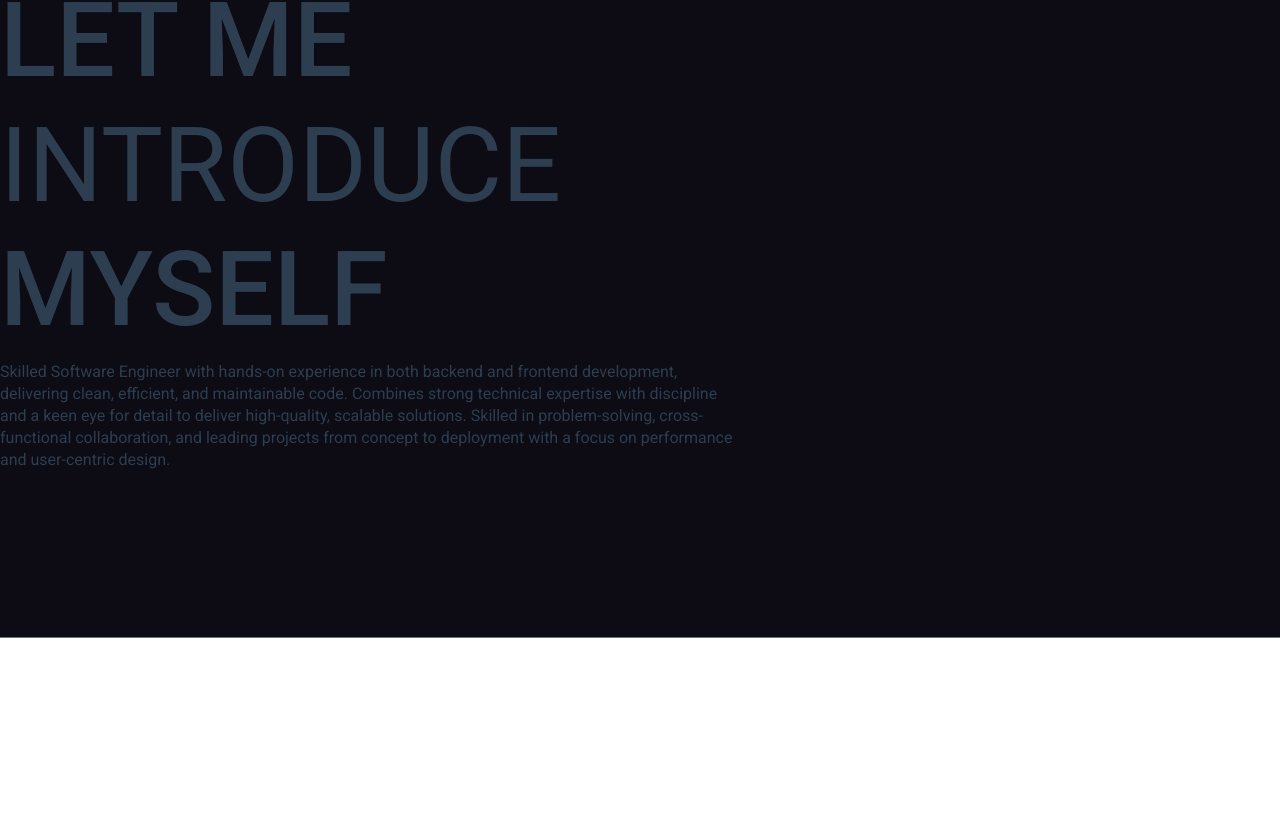
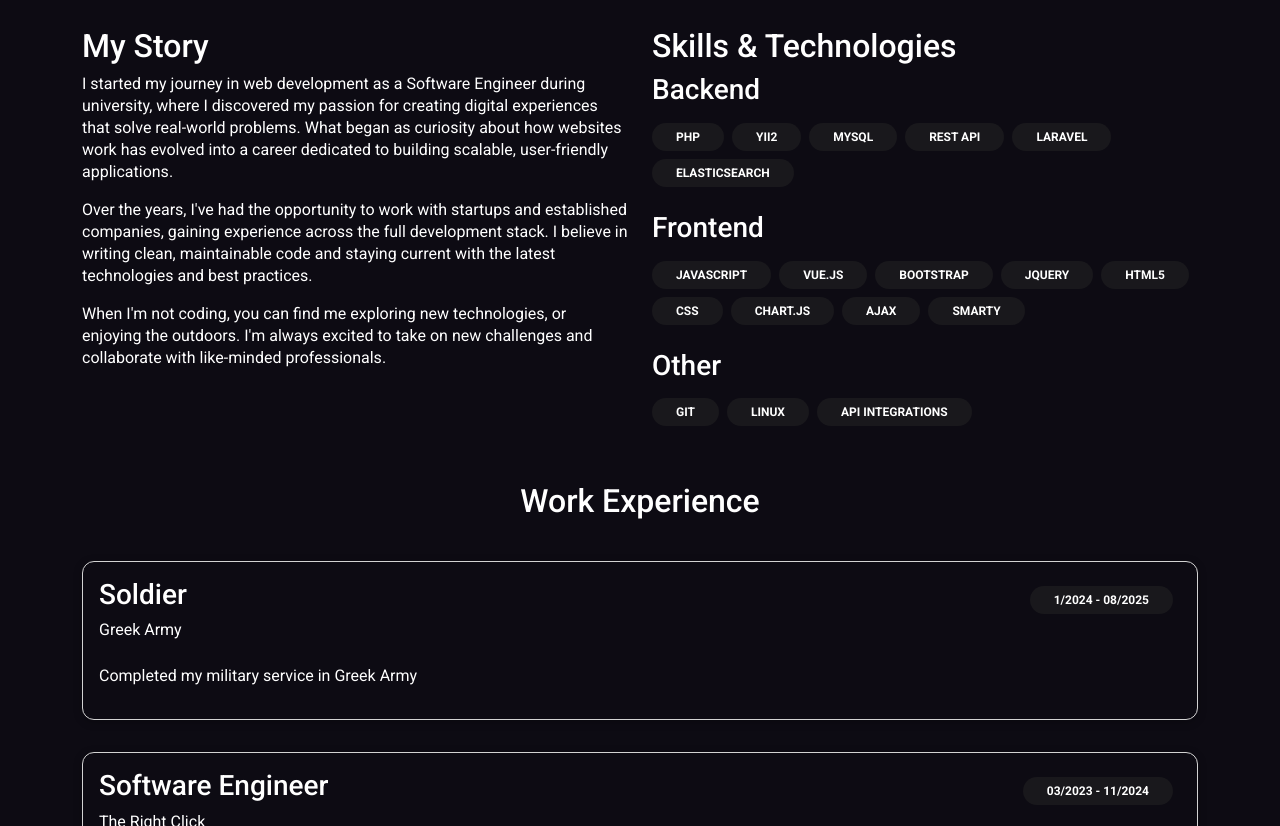
Before and after one commit to bogdanGR/portfolio, a Vue app: page /about in a window 1280 px wide. Shown: the part 234-1060 px from the top of the page. Before the commit the page ends 939 px from the top, so only its background shows below. Built offline with nearby package versions, Linux system fonts and the light colour scheme.

Commit message:
adjust base badge and card, implemented abouv page

```diff
--- a/src/components/ui/baseBadge.vue
+++ b/src/components/ui/baseBadge.vue
@@ -16,7 +16,7 @@ export default {
 </script>
 <style scoped>
 .badge {
-  background-color: #252525;
+  background-color: rgba(37, 37, 37, 0.53);
   color: #ffffff;
   border-radius: 30px;
   padding: 0.5rem 1.5rem;
--- a/src/components/ui/baseCard.vue
+++ b/src/components/ui/baseCard.vue
@@ -10,7 +10,6 @@
   box-shadow: 0 2px 8px rgba(0, 0, 0, 0.26);
   padding: 1rem;
   margin: 2rem auto;
-  max-width: 40rem;
   background: transparent;
   color: var(--vt-c-white);
   border: 1px solid lightgray;
--- a/src/views/AboutView.vue
+++ b/src/views/AboutView.vue
@@ -1,24 +1,116 @@
 <template>
-  <div class="about">
-    <h1> <div class="col-7">
-      <h1 style="font-size: 2.6em;">LET ME <span class="purple"> INTRODUCE </span> MYSELF</h1>
-      <p>Skilled Software Engineer with hands-on experience in both
-        backend and frontend development, delivering clean, efficient,
-        and maintainable code. Combines strong technical expertise
-        with discipline and a keen eye for detail to deliver high-quality,
-        scalable solutions. Skilled in problem-solving, cross-functional
-        collaboration, and leading projects from concept to deployment
-        with a focus on performance and user-centric design.</p>
-    </div></h1>
+  <div class="about pt-5 pb-5">
+    <div class="container">
+      <h1 class="heading text-center">About Me</h1>
+      <p class="text-center text-white pb-5">I'm a passionate full-stack developer with over 4 years of experience creating digital solutions that make a difference.</p>
+
+      <div class="row mb-5">
+        <div class="col-6">
+          <h2 class="heading">My Story</h2>
+          <p class="text-white">I started my journey in web development as a Software Engineer during university, where I discovered my passion for creating digital experiences that solve real-world problems. What began as curiosity about how websites work has evolved into a career dedicated to building scalable, user-friendly applications.</p>
+          <p class="text-white">Over the years, I've had the opportunity to work with startups and established companies, gaining experience across the full development stack. I believe in writing clean, maintainable code and staying current with the latest technologies and best practices.</p>
+          <p class="text-white">When I'm not coding, you can find me exploring new technologies, or enjoying the outdoors. I'm always excited to take on new challenges and collaborate with like-minded professionals.</p>
+        </div>
+        <div class="col-6">
+          <h2 class="heading">Skills & Technologies</h2>
+          <div class="flex flex-wrap gap-2">
+            <h3 class="text-white mb-3">Backend</h3>
+            <base-badge
+              v-for="skill in backendSkills"
+              :key="skill"
+              :title="skill"
+              class="mb-2"
+            />
+          </div>
+          <div class="flex flex-wrap gap-2 mt-3">
+            <h3 class="text-white mb-3">Frontend</h3>
+            <base-badge
+              v-for="skill in frontendSkills"
+              :key="skill"
+              :title="skill"
+              class="mb-2"
+            />
+          </div>
+          <div class="flex flex-wrap gap-2 mt-3">
+            <h3 class="text-white mb-3">Other</h3>
+            <base-badge
+              v-for="skill in otherSkills"
+              :key="skill"
+              :title="skill"
+              class="mb-2"
+            />
+          </div>
+        </div>
+      </div>
+      <div class="row">
+        <h2 class="heading text-center">Work Experience</h2>
+        <div class="col-12">
+          <base-card
+            v-for="(job, index) in experience"
+            :key="index"
+          >
+            <div class="d-flex justify-content-between align-items-baseline">
+              <h3 class="text-lg font-bold">{{ job.position }}</h3>
+              <base-badge class="flat" :title="job.period"></base-badge>
+            </div>
+            <p class="text-sm text-gray-400">{{ job.company }}</p>
+            <p class="mt-2">{{ job.description }}</p>
+          </base-card>
+        </div>
+      </div>
+    </div>
   </div>
 </template>
 
 <style>
-@media (min-width: 1024px) {
-  .about {
-    min-height: 100vh;
-    display: flex;
-    align-items: center;
+
+</style>
+<script setup lang="ts">
+import BaseBadge from '@/components/ui/baseBadge.vue';
+
+const backendSkills = [
+  'PHP', 'Yii2', 'MySql', 'REST API', 'laravel', 'ElasticSearch'
+];
+
+const frontendSkills = [
+  'JavaScript', 'Vue.js', 'bootstrap', 'jQuery', 'HTML5', 'CSS', 'Chart.js', 'AJAX', 'Smarty',
+];
+
+const otherSkills = [
+  'git','Linux', 'API integrations'
+];
+
+const experience = [
+  {
+    company: 'Greek Army',
+    position: 'Soldier',
+    period: '1/2024 - 08/2025',
+    description: 'Completed my military service in Greek Army'
+  },
+  {
+    company: 'The Right Click',
+    position: 'Software Engineer',
+    period: '03/2023 - 11/2024',
+    description: 'Working for a client from Germany, on enterprise CRM based on Yii2, Vue.js, ElasticSearch and chart.js for data visualization.'
+  },
+  {
+    company: 'ThreeQue',
+    position: 'Software Engineer',
+    period: '08/2020 - 03/2023',
+    description: 'Customization of Vtiger CRM, Use Google APIs to sync data from/to Vtiger CRM, Experience with bridges:Winera - VtigerCRM. Developed bridge between Vtiger CRM - MyData based on Soft1 Provider.'
+  },
+  {
+    company: 'Software Engineer',
+    position: 'Software Engineer',
+    period: '09/2019 - 08/2020',
+    description: 'Developed and customized responsive PrestaShop themes and modules, delivering tailored e-commerce solutions with optimized performance and user experience.'
+  },
+  {
+    company: 'Interad',
+    position: 'Frontend Software Engineer',
+    period: '08/2018 - 12/2018',
+    description: 'Designed and developed responsive web solutions using WordPress and PrestaShop CMS.'
   }
-}
-</style>
+];
+
+</script>
```
